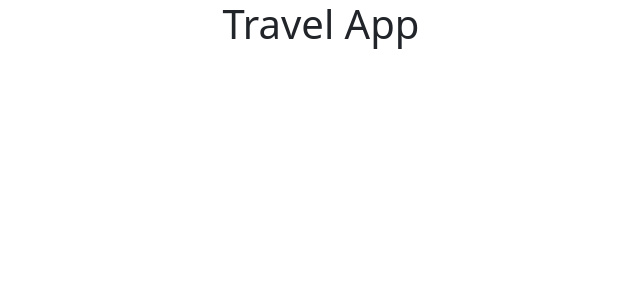
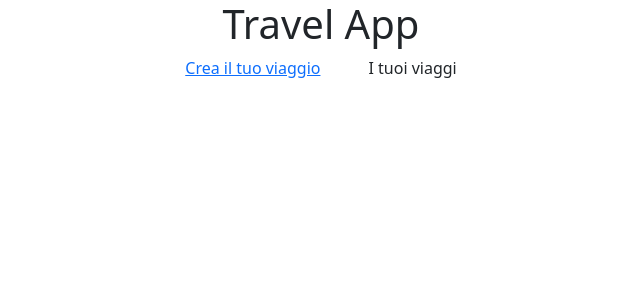
Before and after one commit to GiordanoGuidi/travel-app, a Vue app: page / in a window 1280 px wide. Before the commit this address had no page. Shown: the top 300 px of the page, without its empty margins (319-959 px from the left). Built offline with nearby package versions, Linux system fonts and the light colour scheme.

Commit message:
added routerLink into AppHeader

```diff
--- a/src/components/AppHeader.vue
+++ b/src/components/AppHeader.vue
@@ -7,5 +7,11 @@ export default {
 <template>
     <header>
         <h1 class="text-center">Travel App</h1>
+        <ul class="d-flex list-unstyled justify-content-center gap-5">
+            <RouterLink :to="{ name: 'create-trip' }">
+                <li>Crea il tuo viaggio</li>
+            </RouterLink>
+            <li>I tuoi viaggi</li>
+        </ul>
     </header>
 </template>
```
